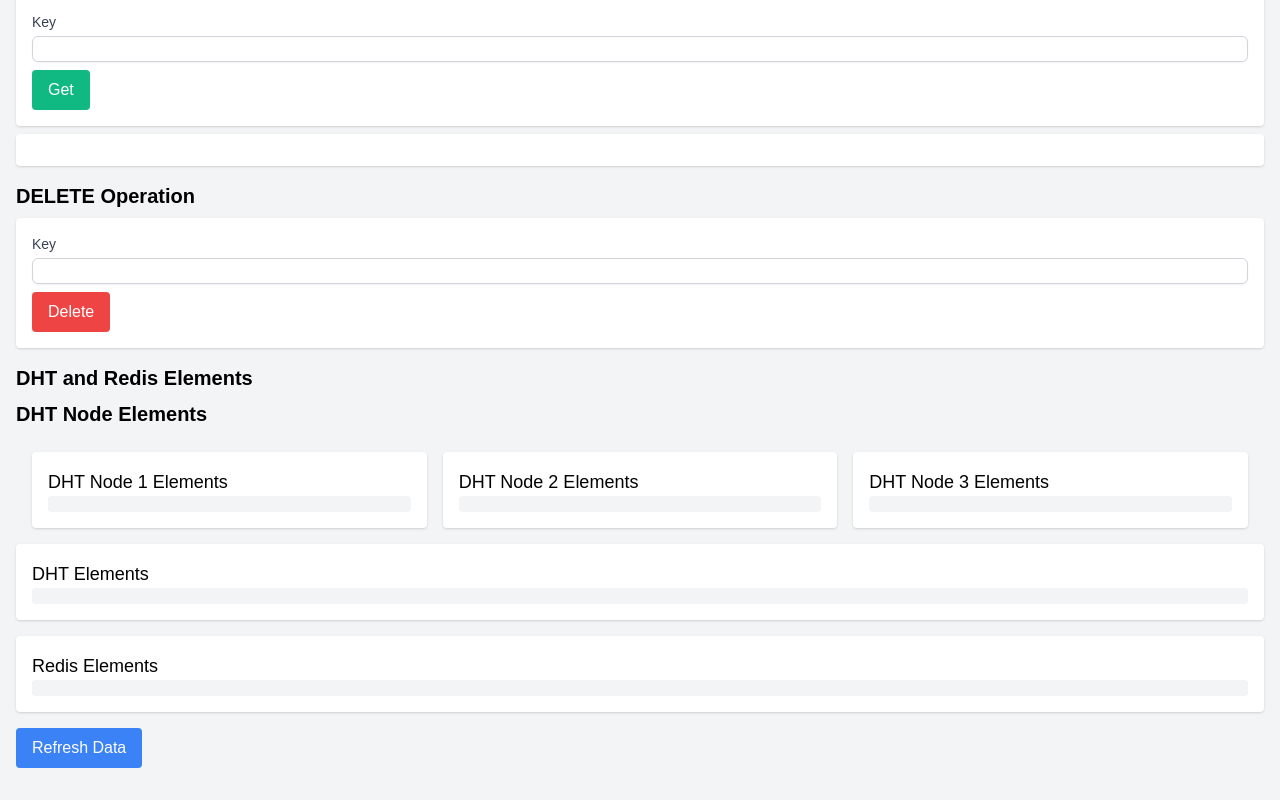
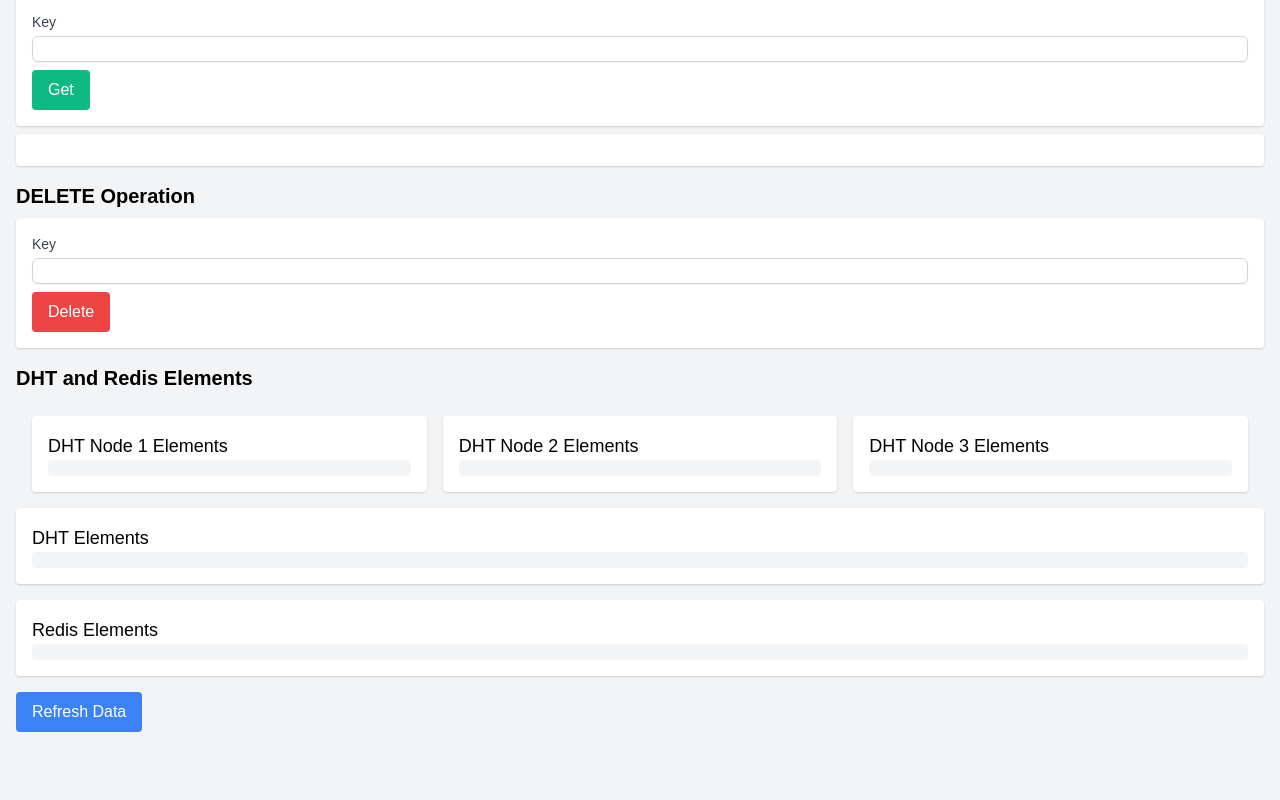
Before and after one commit to jero98772/Go-hashtable-Butterbrot, a plain HTML site: page static/index.html in a window 1280 px wide. Shown: the part 344-1144 px from the top of the page. After the commit the page ends 1108 px from the top, so only its background shows below. Drawn offline with nearby package versions, Linux system fonts and the light colour scheme; no server answers.

Commit message:
add screenshot

```diff
--- a/static/index.html
+++ b/static/index.html
@@ -50,10 +50,6 @@
         </div>
         <div class="mb-4">
             <h2 class="text-xl font-semibold mb-2">DHT and Redis Elements</h2>
-
-
-<div class="mb-4">
-    <h2 class="text-xl font-semibold mb-2">DHT Node Elements</h2>
             <div class="grid grid-cols-3 gap-4 p-4" id="dhtNodesContainer">
                 <!-- Frame for Node 1 -->
                 <div id="node1Display" class="p-4 bg-white rounded shadow">
```
Also changed, not shown: docs/screenshots/2.png (added). Lines whose indentation alone changed are shown as unchanged.
